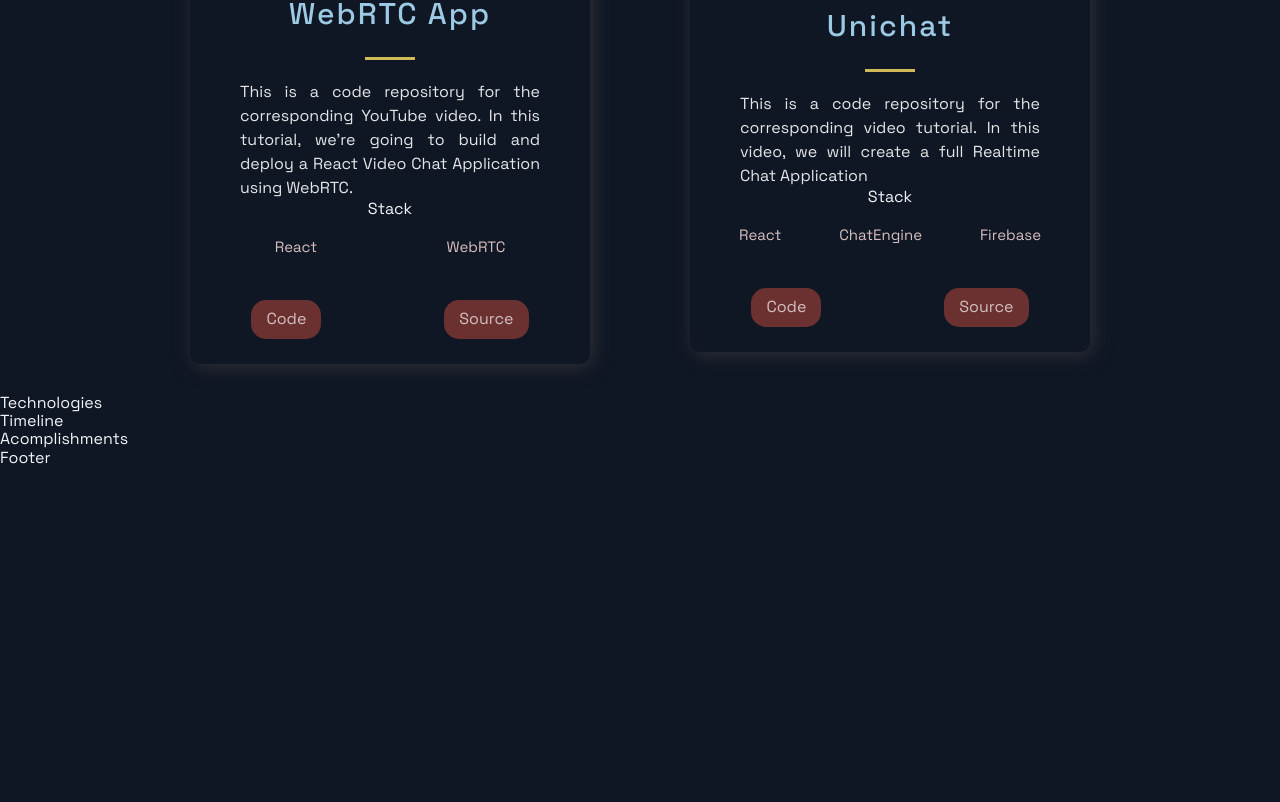
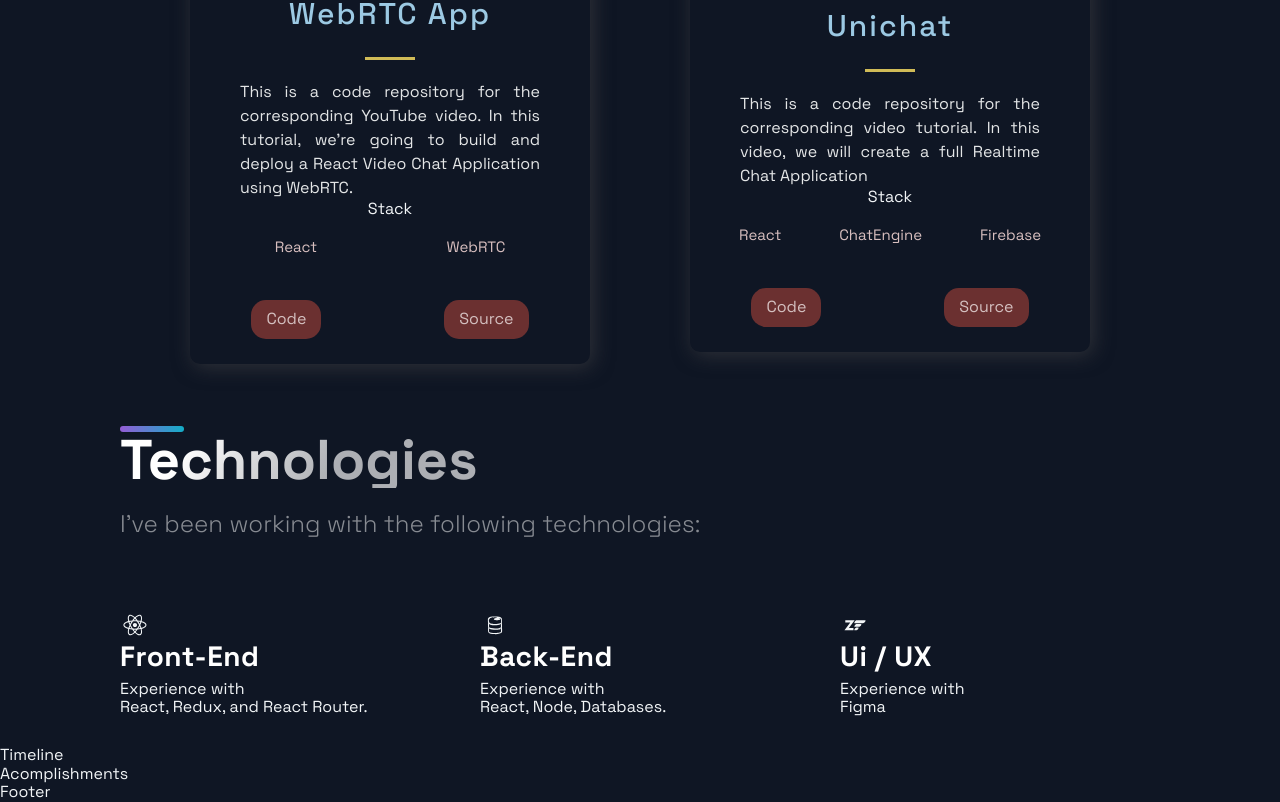
Before and after one commit to jadrianc/adrianCampos, a Next.js app: page / in a window 1280 px wide. Shown: the part 1799-2601 px from the top of the page. Before the commit the page ends 2267 px from the top, so only its background shows below. Built offline with nearby package versions, Linux system fonts and the light colour scheme.

Commit message:
Adding technologies section

```diff
--- a/src/components/Technologies/Technologies.js
+++ b/src/components/Technologies/Technologies.js
@@ -4,9 +4,45 @@ import { Section, SectionDivider, SectionText, SectionTitle } from '../../styles
 import { List, ListContainer, ListItem, ListParagraph, ListTitle } from './TechnologiesStyles';
 
 const Technologies = () =>  (
-  <div>
-    Technologies
-  </div>
+  <Section id='tech'>
+    <SectionDivider />
+    <SectionTitle>Technologies</SectionTitle>
+    <SectionText>
+      I've been working with the following technologies:
+    </SectionText>
+    <List>
+      <ListItem>
+        <DiReact size='3rem' />
+        <ListContainer>
+          <ListTitle>Front-End</ListTitle>
+          <listParagraph>
+            Experience with <br />
+            React, Redux, and React Router.
+          </listParagraph>
+        </ListContainer>
+      </ListItem>
+      <ListItem>
+        <DiFirebase size='3rem' />
+        <ListContainer>
+          <ListTitle>Back-End</ListTitle>
+          <listParagraph>
+            Experience with <br />
+            React, Node, Databases.
+          </listParagraph>
+        </ListContainer>
+      </ListItem>
+      <ListItem>
+        <DiZend size='3rem' />
+        <ListContainer>
+          <ListTitle>Ui / UX</ListTitle>
+          <listParagraph>
+            Experience with <br />
+            Figma
+          </listParagraph>
+        </ListContainer>
+      </ListItem>
+    </List>
+  </Section>
 );
 
 export default Technologies;
```
